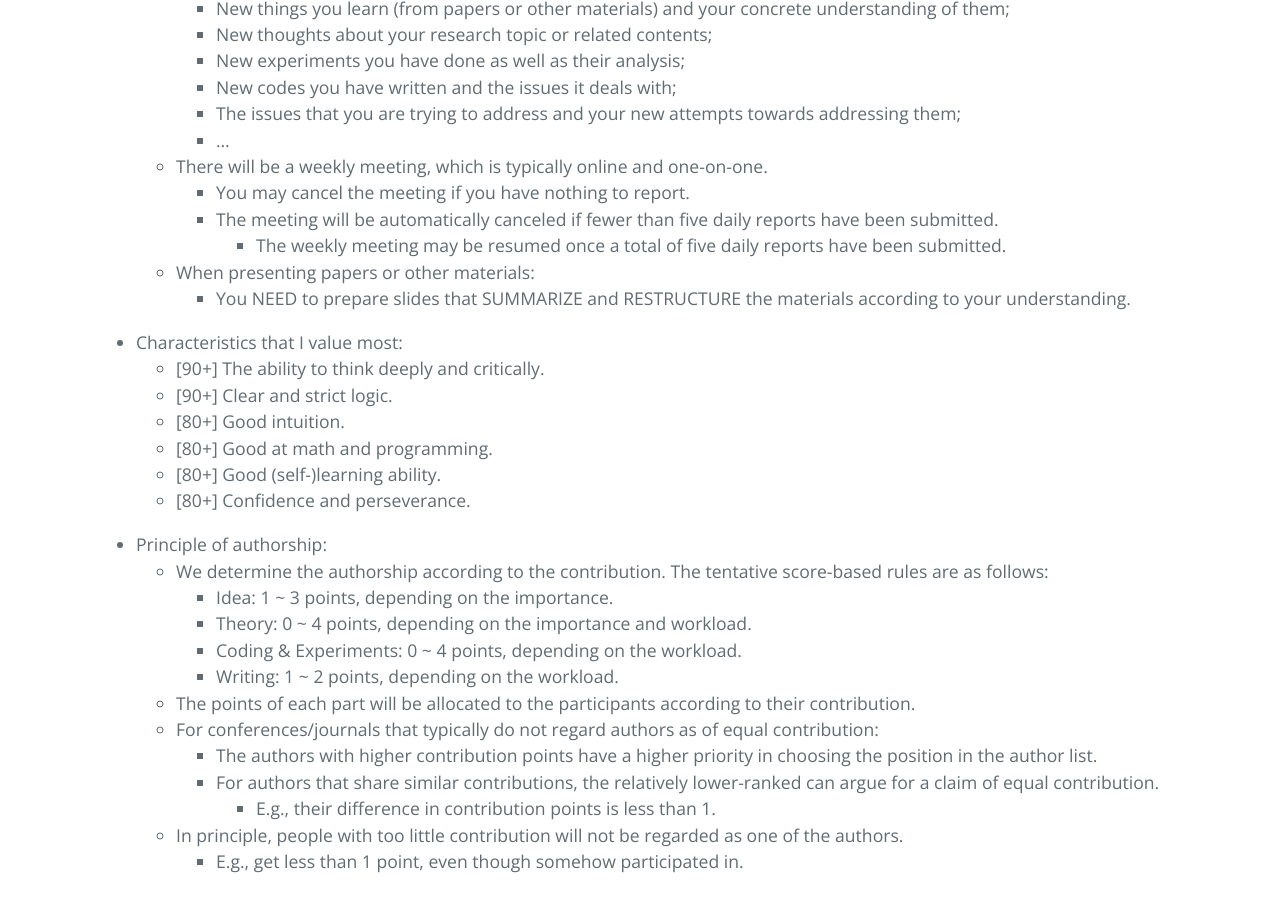
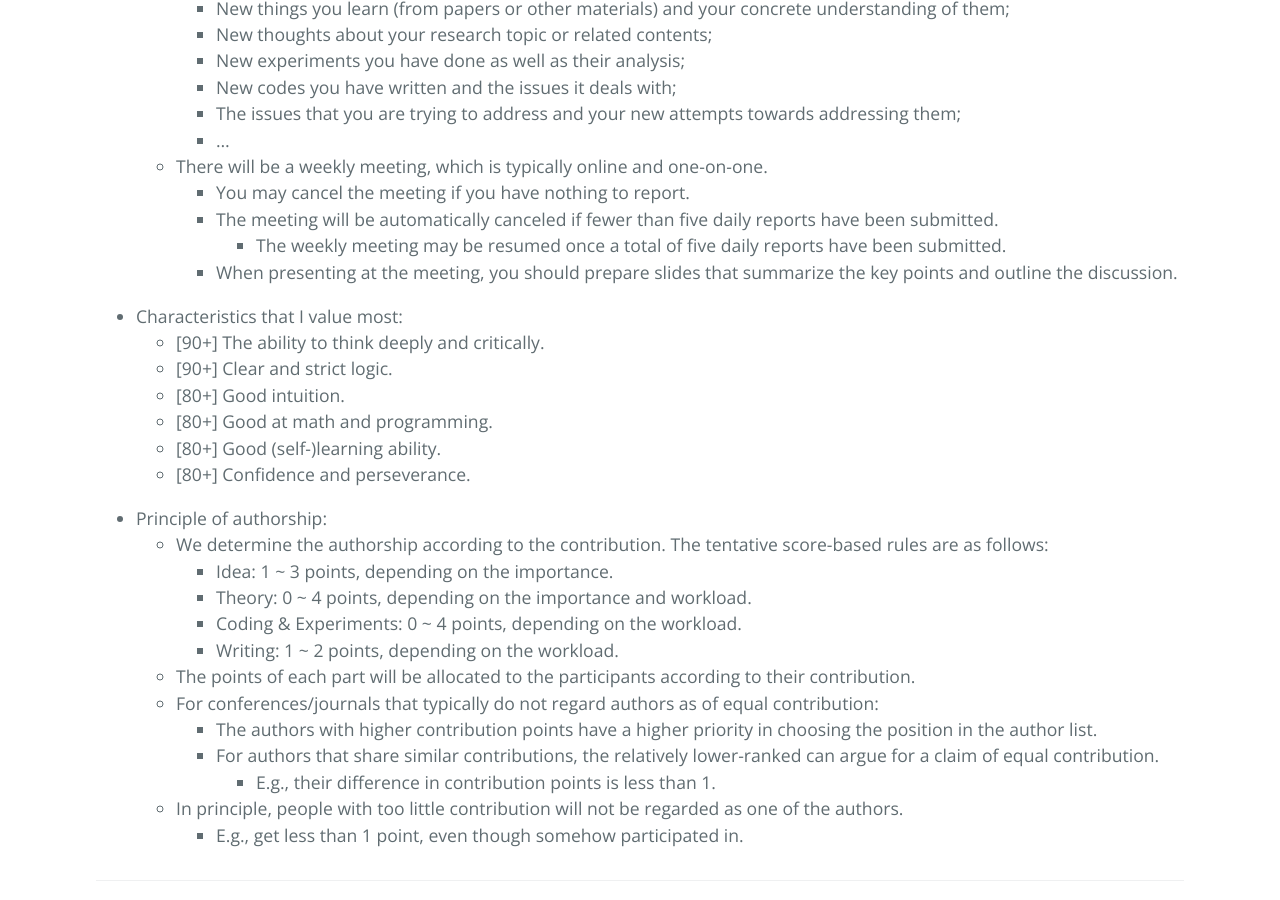
Before and after one commit to ZhimingZhou/zhimingzhou.github.io, a Jekyll site: the page built from _posts/2020-12-09-Prospective-Students.md, in a window 1280 px wide and 900 px high, scrolled down 2140 px. Built offline with Jekyll 4.4.1, drawn with Linux system fonts in a browser that asks for light colours.

Commit message:
Update 2020-12-09-Prospective-Students.md

```diff
--- a/_posts/2020-12-09-Prospective-Students.md
+++ b/_posts/2020-12-09-Prospective-Students.md
@@ -90,8 +90,7 @@ I’m looking for TALENTED students with GENUINE enthusiasm for FUNDAMENTAL rese
 		- You may cancel the meeting if you have nothing to report.
 		- The meeting will be automatically canceled if fewer than five daily reports have been submitted.
   		- The weekly meeting may be resumed once a total of five daily reports have been submitted.
-	- When presenting papers or other materials:
-		- You NEED to prepare slides that SUMMARIZE and RESTRUCTURE the materials according to your understanding.
+		- When presenting at the meeting, you should prepare slides that summarize the key points and outline the discussion.
 
 <!--  -->
 - Characteristics that I value most:
```
